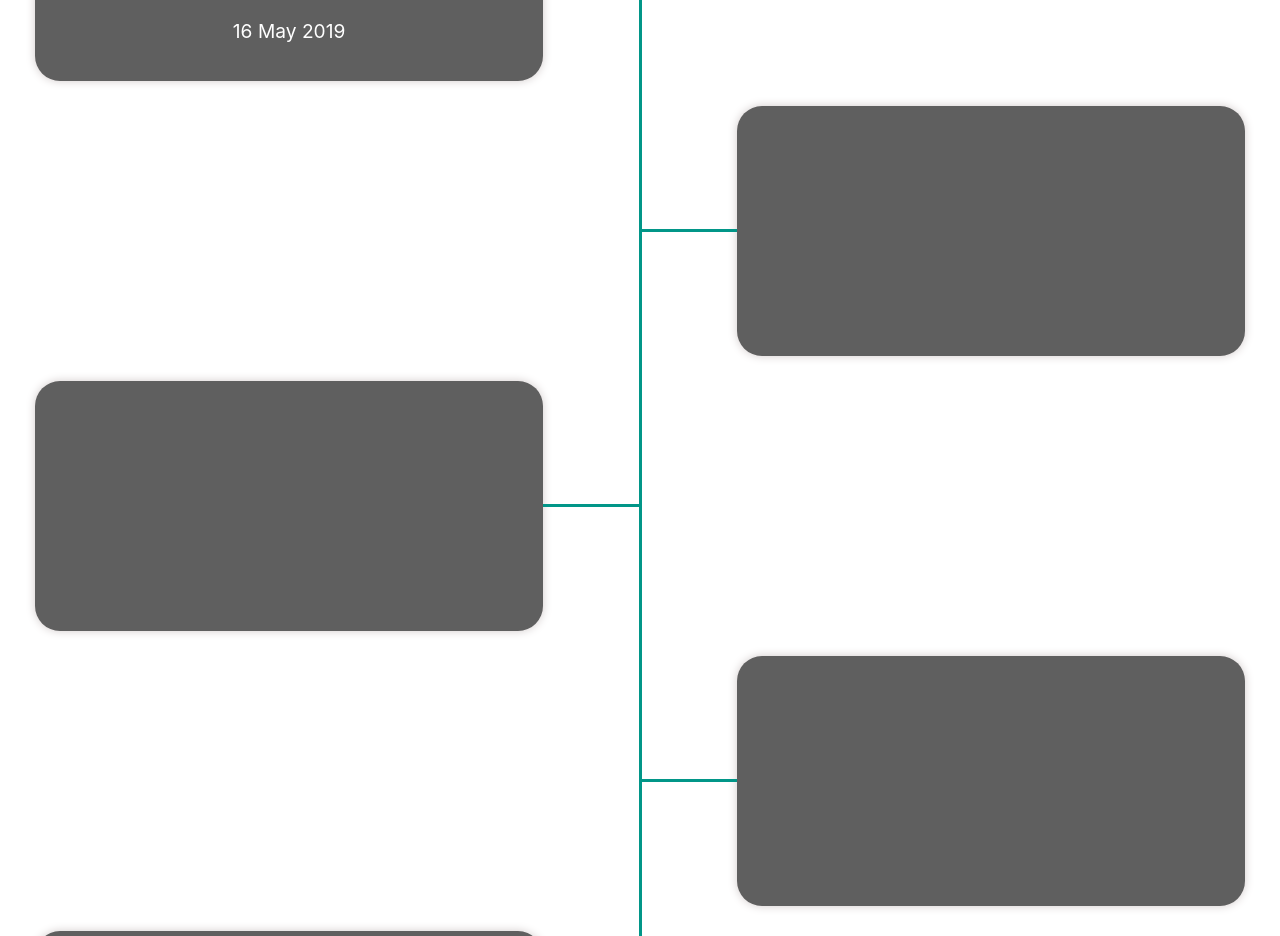
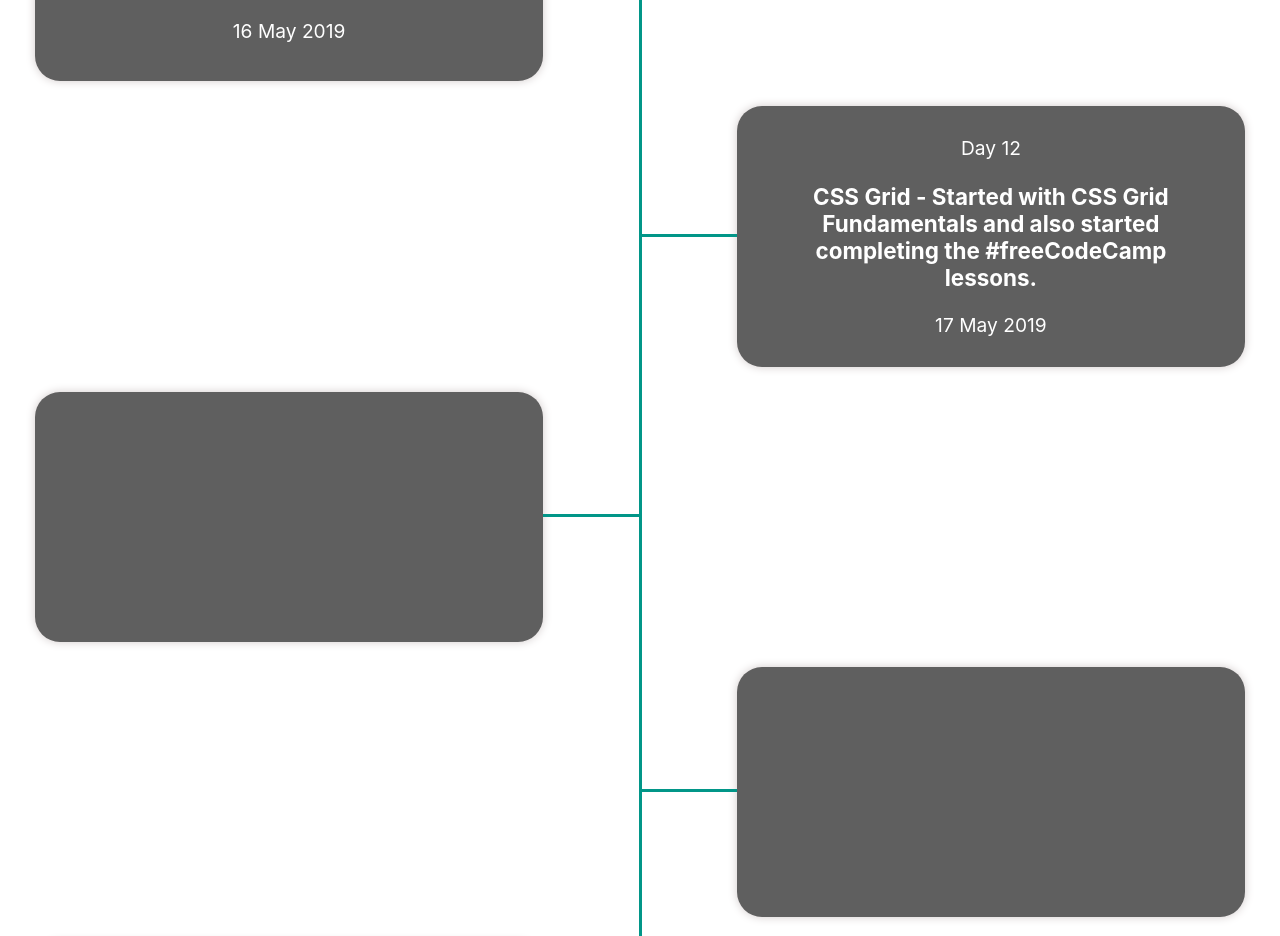
Before and after one commit to girishboke/girish, a plain HTML site: page index.html in a window 1280 px wide. Shown: the part 3565-4501 px from the top of the page. Drawn offline with Linux system fonts and the light colour scheme.

Commit message:
Day12 - CSS Grid Fundamentals

```diff
--- /dev/null
+++ b/day12/assets/css/style.css
@@ -0,0 +1,45 @@
+:root{
+    --yellow: #ffcc22;
+    --black: #272727;
+}
+html{
+    box-sizing: border-box;
+}
+html, body{
+    height: 100%;
+}
+*,
+*:after,
+*:before{
+    box-sizing: inherit;
+}
+body{
+    font-family: -apple-system, BlinkMacSystemFont, 'Segoe UI', Roboto, Oxygen, Ubuntu, Cantarell,
+    'Open Sans', 'Helvetica Neue', sans-serif;
+    font-size: 16px;
+    text-align: center;
+    font-weight: 900;
+    color: var(--black);
+    background-image: -webkit-linear-gradient(20deg, #FF9800, #e85084);
+            background-image: linear-gradient(20deg, #FF9800, #e85084);
+}
+h1,h2,h3,h4,h5,h6{
+    margin: 0 0 10px 0;
+}
+
+
+
+/*
+* Grid Style
+*/
+.container{
+    display: grid;
+    grid-template-columns: 120px auto 120px;
+    grid-template-rows: 150px auto auto;
+    grid-gap: 20px;
+}
+.item{
+    background: var(--yellow);
+    padding: 20px;
+    border-bottom: 2px solid #e2b319;
+}
--- a/index.html
+++ b/index.html
@@ -141,7 +141,16 @@
                         </h3>
                         <time datetime="16 May 2019">16 May 2019</time>
                     </li>
-                    <li class="card-item"></li>
+                    <li class="card-item">
+                        <span> Day 12 </span>
+                        <h3>
+                            <a href="https://girishboke.github.io/day12/">
+                                CSS Grid - Started with CSS Grid Fundamentals and
+                                also started completing the #freeCodeCamp lessons.
+                            </a>
+                        </h3>
+                        <time datetime="17 May 2019">17 May 2019</time>
+                    </li>
                     <li class="card-item"></li>
                     <li class="card-item"></li>
                     <li class="card-item"></li>
```
Also changed, not shown: day12/index.html (added, +29 -0 lines). Lines whose indentation alone changed are shown as unchanged.
